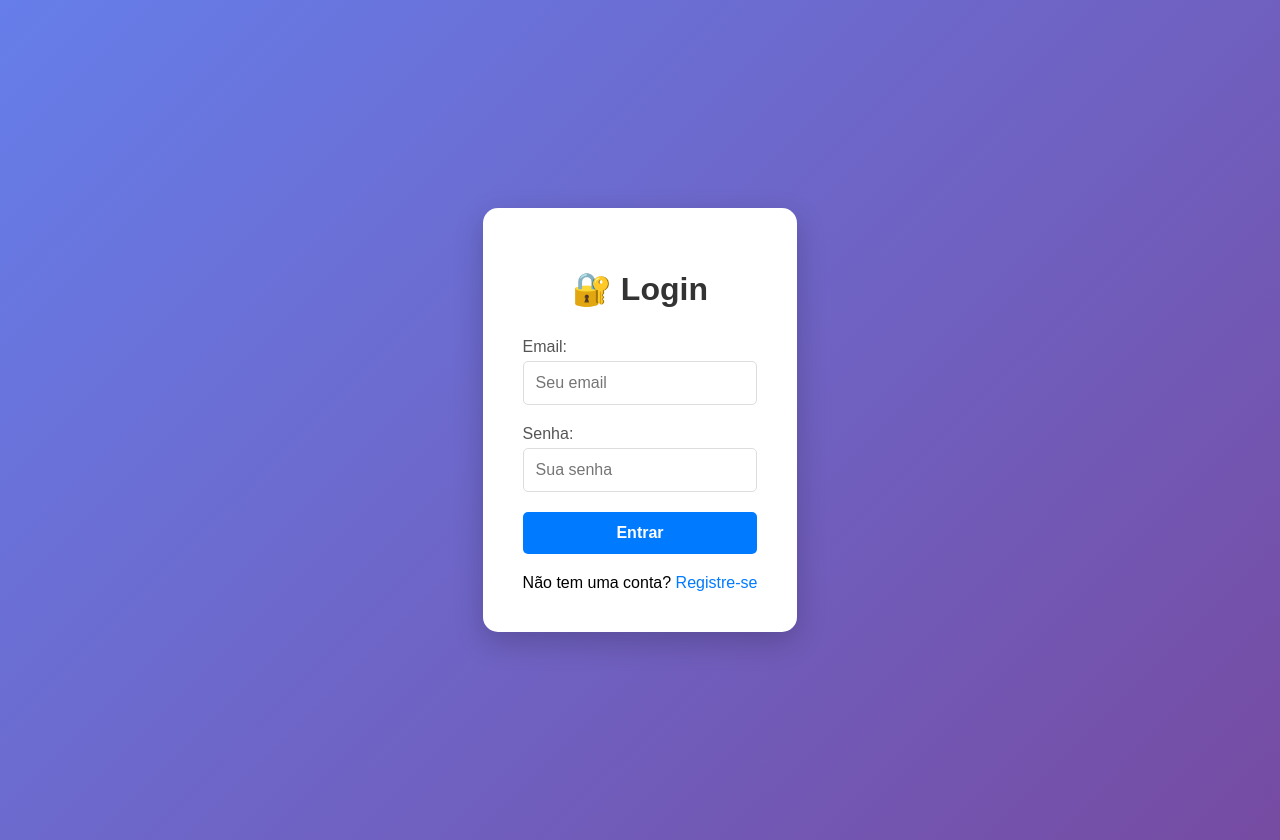
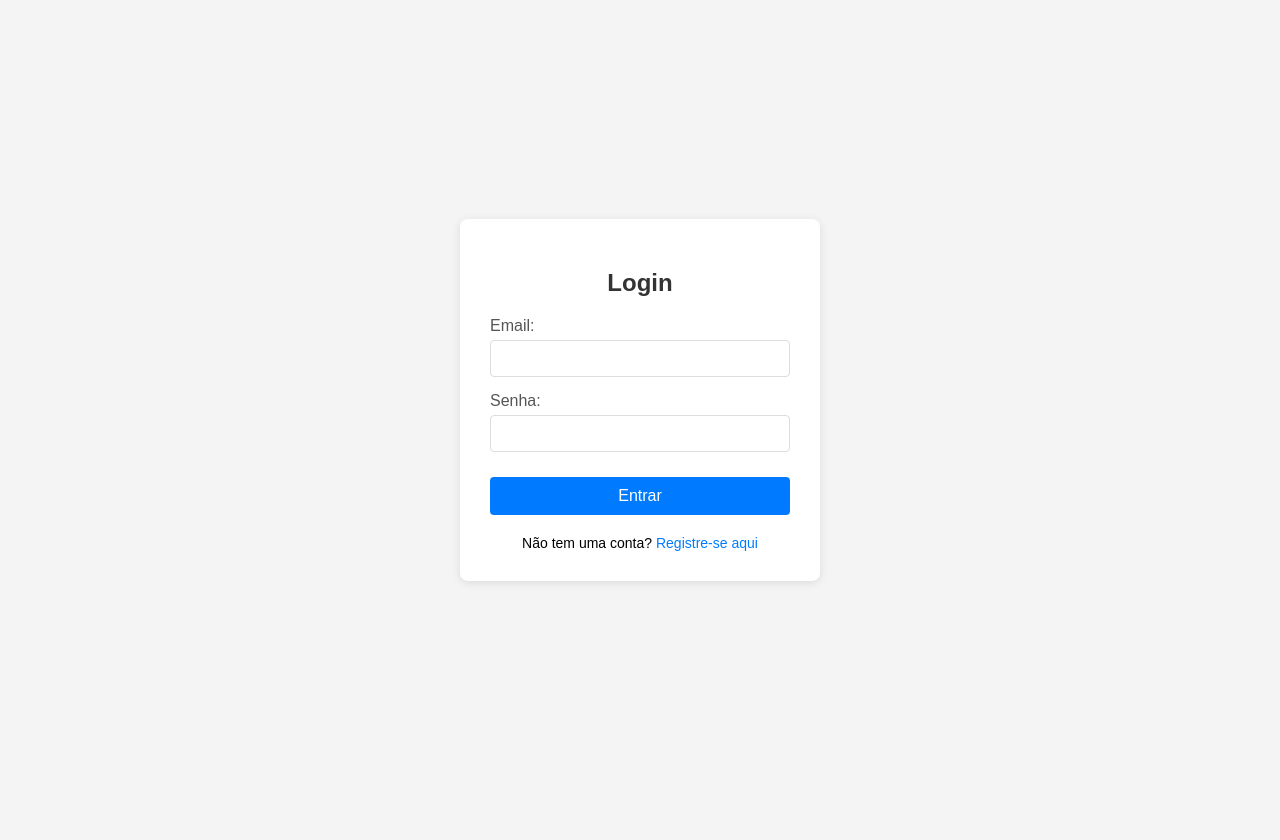
Before and after one commit to srafaelconsult-blip/planejamento-caixa, a Flask app: page /login in a window 1280 px wide. After the commit the page ends 583 px from the top, so only its background shows below. Run offline with Flask 3, Linux system fonts and the light colour scheme; parts of the project's set-up code (start-up, migrations or seed data) failed here and were passed over; some libraries are stand-ins or nearby versions.

Commit message:
Update login.html

```diff
--- a/templates/login.html
+++ b/templates/login.html
@@ -3,104 +3,96 @@
 <head>
     <meta charset="UTF-8">
     <meta name="viewport" content="width=device-width, initial-scale=1.0">
-    <title>Login - Calculadora Financeira</title>
+    <title>Login</title>
     <style>
         body {
             font-family: Arial, sans-serif;
+            background-color: #f4f4f4;
+            display: flex;
+            justify-content: center;
+            align-items: center;
+            min-height: 100vh;
             margin: 0;
-            padding: 20px;
-            background: linear-gradient(135deg, #667eea 0%, #764ba2 100%);
-            min-height: 100vh;
-            display: flex;
-            align-items: center;
-            justify-content: center;
         }
-        .container {
-            max-width: 400px;
-            background: white;
-            padding: 40px;
-            border-radius: 15px;
-            box-shadow: 0 10px 30px rgba(0,0,0,0.2);
+        .login-container {
+            background-color: #fff;
+            padding: 30px;
+            border-radius: 8px;
+            box-shadow: 0 2px 10px rgba(0, 0, 0, 0.1);
+            width: 300px;
+            text-align: center;
         }
-        h1 {
-            text-align: center;
+        .login-container h2 {
+            margin-bottom: 20px;
             color: #333;
-            margin-bottom: 30px;
         }
         .form-group {
-            margin-bottom: 20px;
+            margin-bottom: 15px;
+            text-align: left;
         }
-        label {
+        .form-group label {
             display: block;
             margin-bottom: 5px;
             color: #555;
-            font-weight: 500;
         }
-        input[type="email"], input[type="password"] {
+        .form-group input[type="email"],
+        .form-group input[type="password"] {
             width: 100%;
-            padding: 12px;
+            padding: 10px;
             border: 1px solid #ddd;
-            border-radius: 5px;
-            font-size: 16px;
+            border-radius: 4px;
             box-sizing: border-box;
         }
-        button {
+        .btn-login {
+            background-color: #007bff;
+            color: white;
+            padding: 10px 15px;
+            border: none;
+            border-radius: 4px;
+            cursor: pointer;
+            font-size: 16px;
             width: 100%;
-            padding: 12px;
-            background: #007bff;
-            color: white;
-            border: none;
-            border-radius: 5px;
-            font-size: 16px;
-            cursor: pointer;
-            font-weight: 600;
+            margin-top: 10px;
         }
-        button:hover {
-            background: #0056b3;
+        .btn-login:hover {
+            background-color: #0056b3;
         }
-        .error {
-            color: #dc3545;
-            text-align: center;
-            margin-bottom: 15px;
-            padding: 10px;
-            background: #f8d7da;
-            border-radius: 5px;
+        .error-message {
+            color: red;
+            margin-top: 10px;
         }
         .register-link {
-            text-align: center;
             margin-top: 20px;
+            font-size: 14px;
         }
         .register-link a {
             color: #007bff;
             text-decoration: none;
-            font-weight: 500;
+        }
+        .register-link a:hover {
+            text-decoration: underline;
         }
     </style>
 </head>
 <body>
-    <div class="container">
-        <h1>🔐 Login</h1>
-
-        {% if error %}
-        <div class="error">{{ error }}</div>
-        {% endif %}
-
-        <form method="POST">
+    <div class="login-container">
+        <h2>Login</h2>
+        <form method="POST" action="/login">
             <div class="form-group">
                 <label for="email">Email:</label>
-                <input type="email" id="email" name="email" placeholder="Seu email" required>
+                <input type="email" id="email" name="email" required>
             </div>
-
             <div class="form-group">
                 <label for="password">Senha:</label>
-                <input type="password" id="password" name="password" placeholder="Sua senha" required>
+                <input type="password" id="password" name="password" required>
             </div>
-
-            <button type="submit">Entrar</button>
+            <button type="submit" class="btn-login">Entrar</button>
         </form>
-
+        {% if error %}
+            <p class="error-message">{{ error }}</p>
+        {% endif %}
         <div class="register-link">
-            Não tem uma conta? <a href="{{ url_for('register') }}">Registre-se</a>
+            Não tem uma conta? <a href="/register">Registre-se aqui</a>
         </div>
     </div>
 </body>
```
